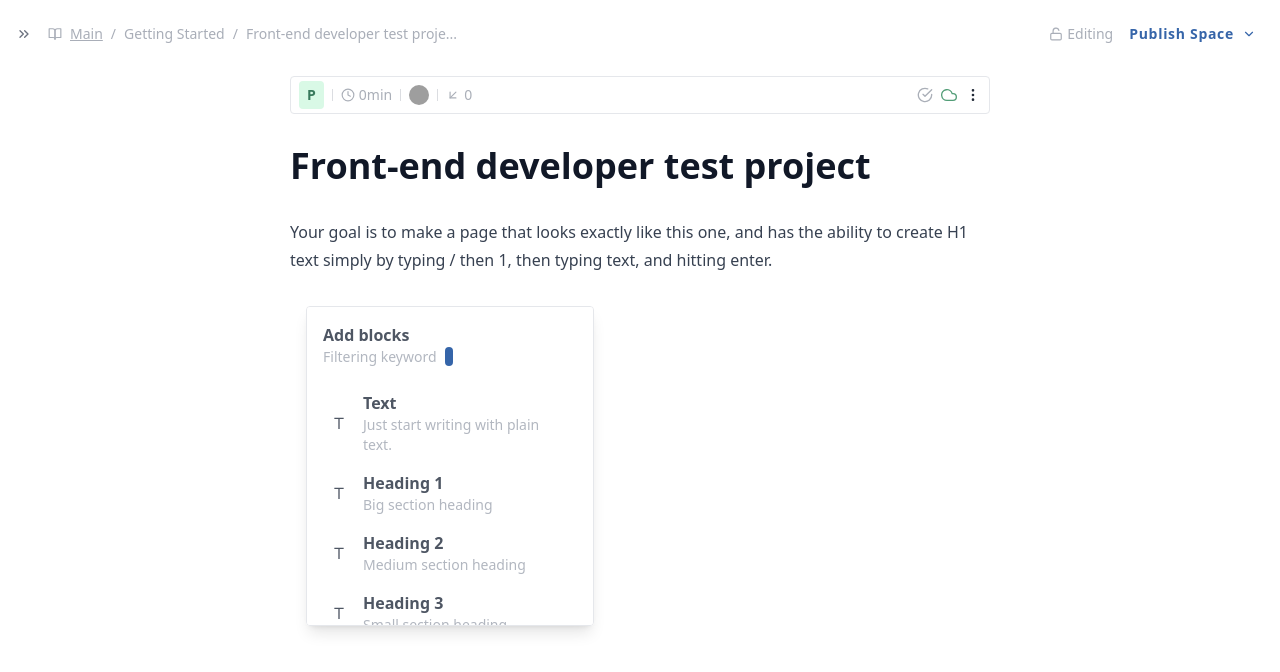
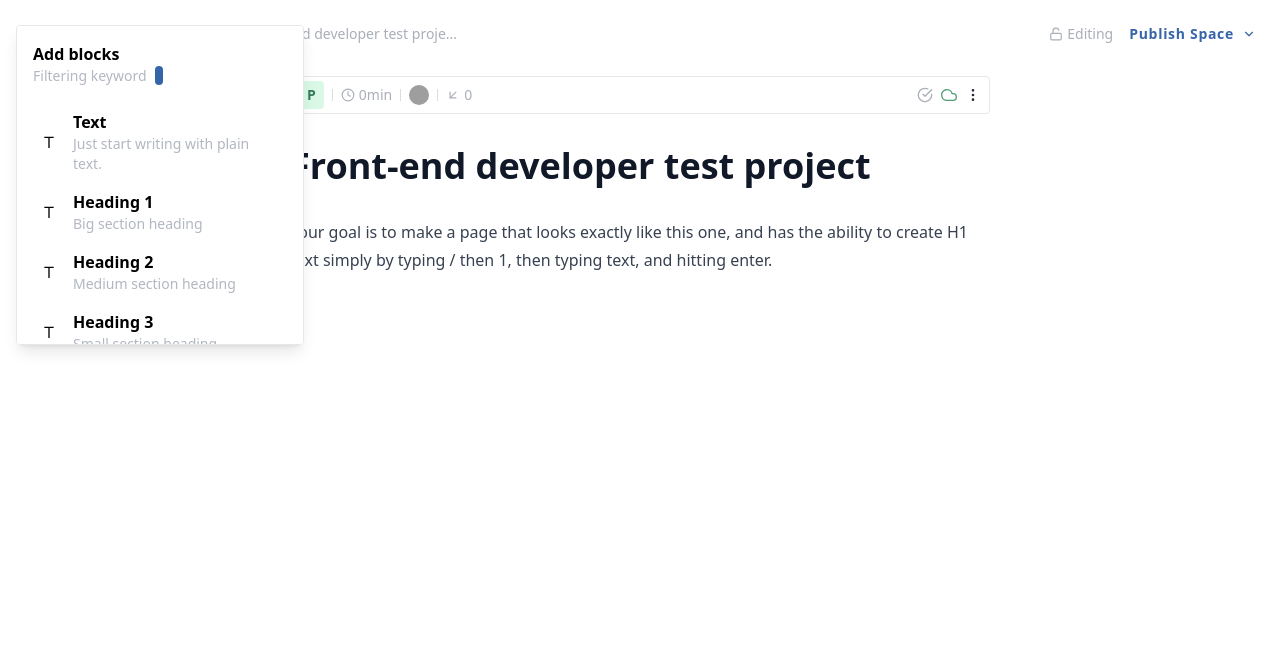
Before and after one commit to MohamedBechirMejri/helpjuice-test-project, a Next.js app: page / in a window 1280 px wide. Shown: the top 672 px of the page. Built offline with nearby package versions, Linux system fonts and the light colour scheme; grey boxes are pictures that could not be loaded.

Commit message:
position overlay based on caret

```diff
--- a/components/Overlay.tsx
+++ b/components/Overlay.tsx
@@ -5,9 +5,14 @@ import uniqid from "uniqid";
 const Overlay = ({
   addElement,
   command,
+  caretCoordinates,
 }: {
   addElement: any;
   command: string;
+  caretCoordinates: {
+    x: number;
+    y: number;
+  };
 }) => {
   const blockTypes = [
     {
@@ -42,7 +47,13 @@ const Overlay = ({
     },
   ];
   return (
-    <div className="p-4 ml-4 overflow-scroll transition-all bg-white border rounded shadow-lg w-72 h-80 scroll">
+    <div
+      className="fixed p-4 ml-4 overflow-scroll transition-all bg-white border rounded shadow-lg w-72 h-80 scroll"
+      style={{
+        top: caretCoordinates.y + 25,
+        left: caretCoordinates.x,
+      }}
+    >
       <h1 className="text-base font-bold">Add blocks</h1>
       <p className="text-sm text-[#b2b7c0]">
         Filtering keyword{" "}
--- a/pages/index.tsx
+++ b/pages/index.tsx
@@ -4,6 +4,8 @@ import Statusbar from "../components/Statusbar";
 import { useEffect, useRef, useState } from "react";
 import Overlay from "../components/Overlay";
 import uniqid from "uniqid";
+import getCaretIndex from "../libs/getCaretIndex";
+import getCaretCoordinates from "../libs/getCaretCoordinates";
 
 const Home: NextPage = () => {
   const [innerHTML, setInnerHTML] = useState(
@@ -11,6 +13,10 @@ const Home: NextPage = () => {
     <p class='m-0'>Your goal is to make a page that looks exactly like this one, and has the ability to create H1 text simply by typing / then 1, then typing text, and hitting enter.</p>`
   );
   const [command, setCommand] = useState("");
+  const [caretCoordinates, setCaretCoordinates] = useState({
+    x: 0,
+    y: 0,
+  });
 
   const Ref = useRef(null as any);
 
@@ -36,14 +42,17 @@ const Home: NextPage = () => {
             setInnerHTML(e.target.innerHTML);
           }}
           onKeyDown={(e: any) => {
-            console.log("Caret at: ", e.target);
+            // getCaretIndex(e.target);
+            setCaretCoordinates(getCaretCoordinates());
           }}
         ></div>
-        <form className="flex flex-col w-full gap-4 mt-8">
-          <div className="flex flex-col gap-6 text-[#4e5663] ">
-            {<Overlay addElement={addElement} command={command} />}
-          </div>
-        </form>
+        {
+          <Overlay
+            addElement={addElement}
+            command={command}
+            caretCoordinates={caretCoordinates}
+          />
+        }
       </main>
     </div>
   );
```
